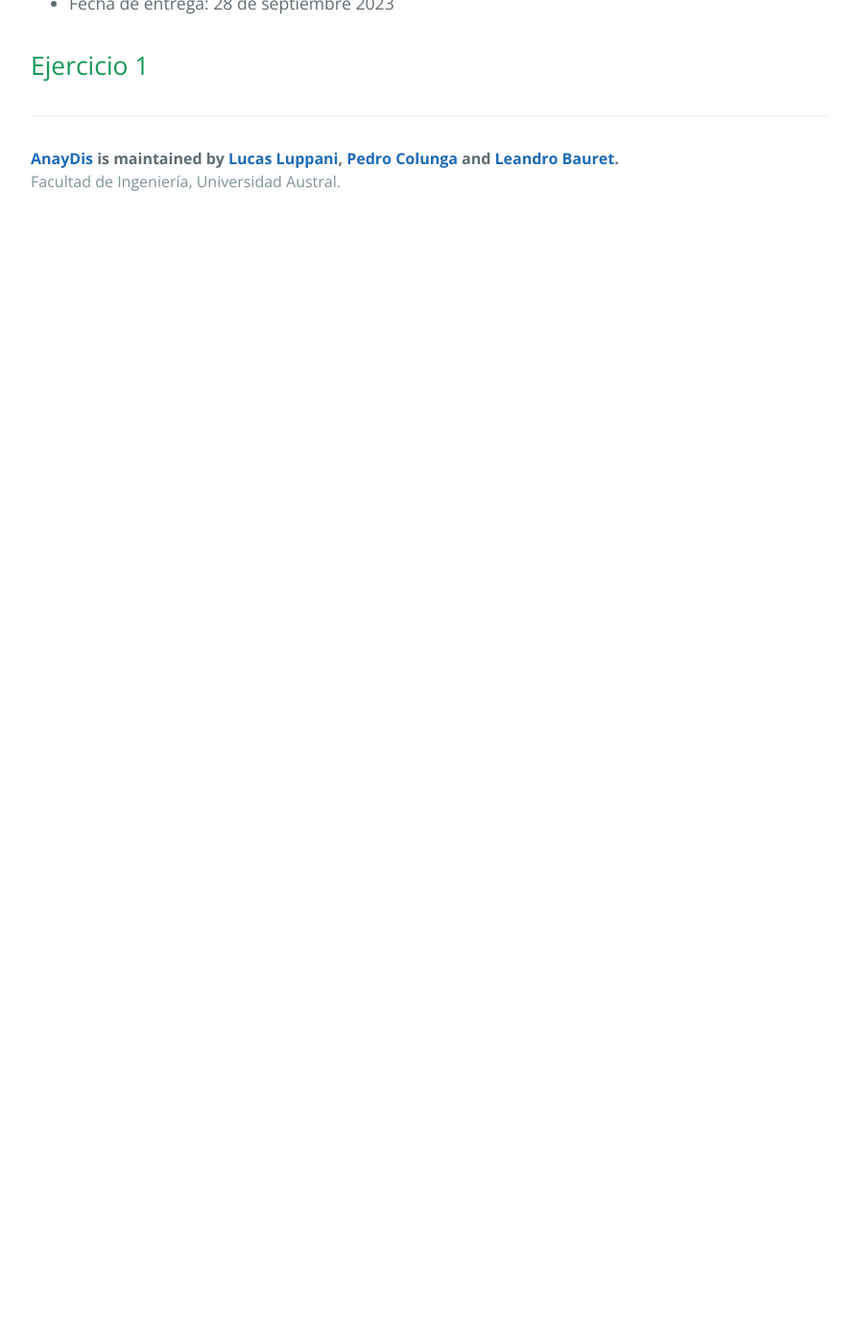
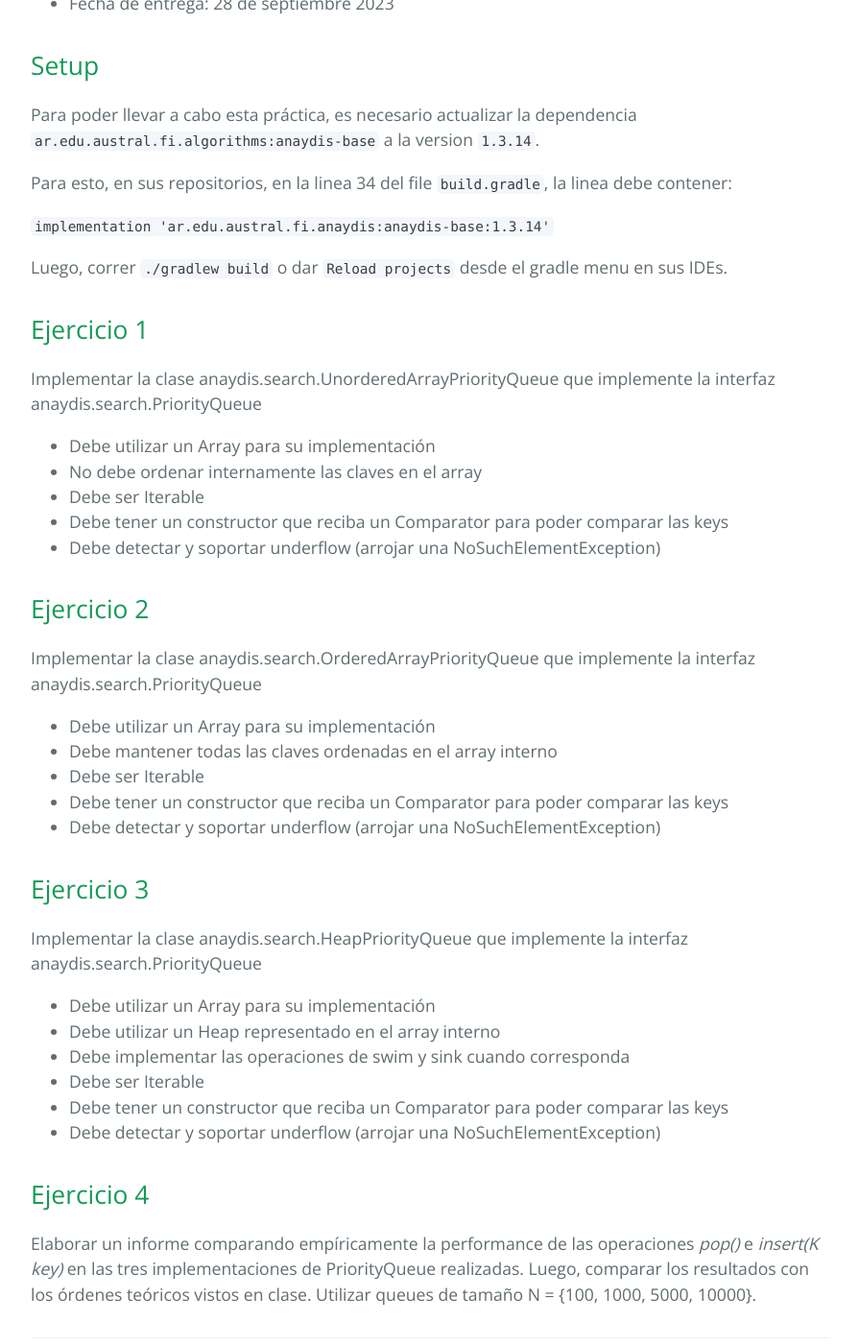
Before and after one commit to FacultadDeIngenieria/anaydis, a Jekyll site: the page built from practice/tp5.md, in a window 1280 px wide and 1400 px high, scrolled down 406 px. Shown: the whole window at 96% size, without its empty margins (192-1087 px from the left). Built offline with Jekyll 4.4.1, drawn with Linux system fonts in a browser that asks for light colours; before the commit the page ends 900 px from its top, so only the background shows below that.

Commit message:
Add PriorityQueue practice (TP5)

````diff
--- a/practice/tp5.md
+++ b/practice/tp5.md
@@ -9,4 +9,42 @@ permalink: /practice/5
 * Fecha: 7 de septiembre 2023
 * Fecha de entrega: 28 de septiembre 2023
 
+## Setup
+Para poder llevar a cabo esta práctica, es necesario actualizar la dependencia `ar.edu.austral.fi.algorithms:anaydis-base` a la version `1.3.14`.
+
+Para esto, en sus repositorios, en la linea 34 del file `build.gradle`, la linea debe contener:
+
+```    implementation 'ar.edu.austral.fi.anaydis:anaydis-base:1.3.14'```
+
+Luego, correr `./gradlew build` o dar `Reload projects` desde el gradle menu en sus IDEs.
+
 ## Ejercicio 1
+Implementar la clase anaydis.search.UnorderedArrayPriorityQueue que implemente la interfaz anaydis.search.PriorityQueue
+* Debe utilizar un Array para su implementación
+* No debe ordenar internamente las claves en el array
+* Debe ser Iterable
+* Debe tener un constructor que reciba un Comparator<K> para poder comparar las keys
+* Debe detectar y soportar underflow (arrojar una NoSuchElementException)
+
+## Ejercicio 2
+
+Implementar la clase anaydis.search.OrderedArrayPriorityQueue que implemente la interfaz anaydis.search.PriorityQueue
+* Debe utilizar un Array para su implementación
+* Debe mantener todas las claves ordenadas en el array interno
+* Debe ser Iterable
+* Debe tener un constructor que reciba un Comparator<K> para poder comparar las keys
+* Debe detectar y soportar underflow (arrojar una NoSuchElementException)
+
+## Ejercicio 3
+
+Implementar la clase anaydis.search.HeapPriorityQueue que implemente la interfaz anaydis.search.PriorityQueue
+* Debe utilizar un Array para su implementación
+* Debe utilizar un Heap representado en el array interno
+* Debe implementar las operaciones de swim y sink cuando corresponda
+* Debe ser Iterable
+* Debe tener un constructor que reciba un Comparator<K> para poder comparar las keys
+* Debe detectar y soportar underflow (arrojar una NoSuchElementException)
+
+## Ejercicio 4
+
+Elaborar un informe comparando empíricamente la performance de las operaciones *pop()* e *insert(K key)* en las tres implementaciones de PriorityQueue realizadas. Luego, comparar los resultados con los órdenes teóricos vistos en clase. Utilizar queues de tamaño N = {100, 1000, 5000, 10000}.
````
